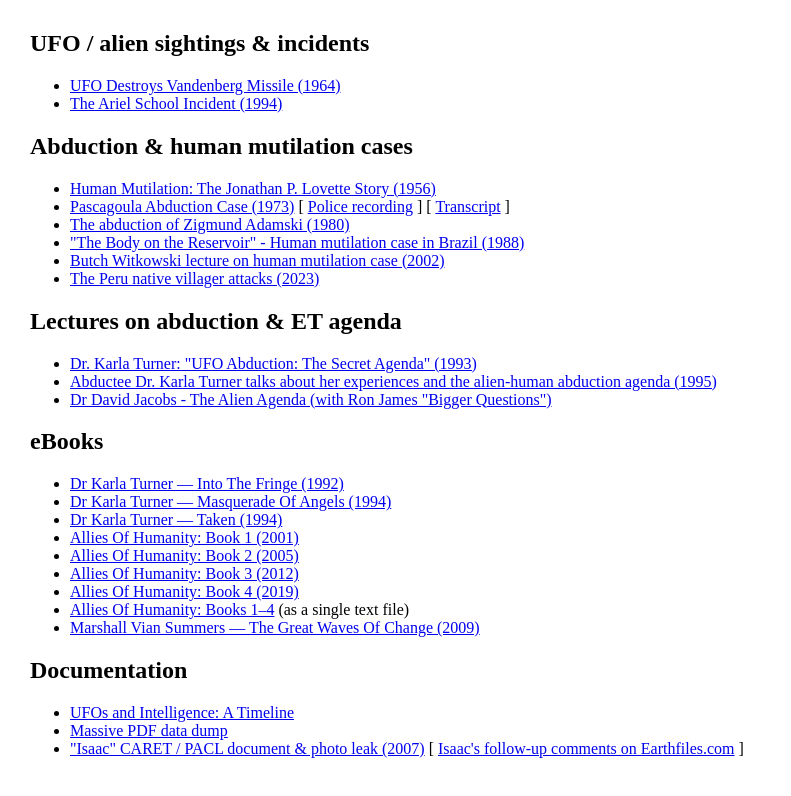
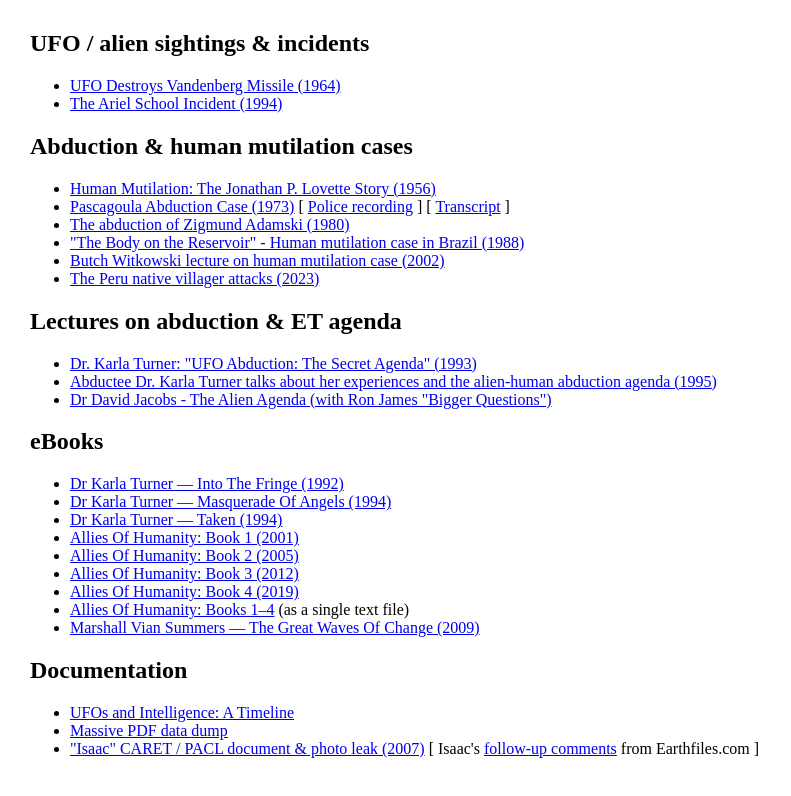
Before and after one commit to ophello/ufotwitter, a plain HTML site: page evidence.html in a window 1280 px wide. Shown: the whole page, without its empty margins (0-791 px from the left). Drawn offline with Linux system fonts and the light colour scheme.

Commit message:
Update evidence.html

```diff
--- a/evidence.html
+++ b/evidence.html
@@ -41,7 +41,7 @@
     <ul>
       <li><a href="https://cufos.org/PDFs/pdfs/UFOsandIntelligence.pdf">UFOs and Intelligence: A Timeline</a></li>
       <li><a href="http://subquantumtech.com/anon_pdf/anon_pdf.html">Massive PDF data dump</a></li>
-      <li><a href="CARET/index.html">"Isaac" CARET / PACL document & photo leak (2007)</a> [ <a href="CARET/followup.html">Isaac's follow-up comments on Earthfiles.com</a> ]</li>
+      <li><a href="CARET/index.html">"Isaac" CARET / PACL document & photo leak (2007)</a> [ Isaac's <a href="CARET/followup.html">follow-up comments</a> from Earthfiles.com ]</li>
     </ul>
 
   </body>
```
